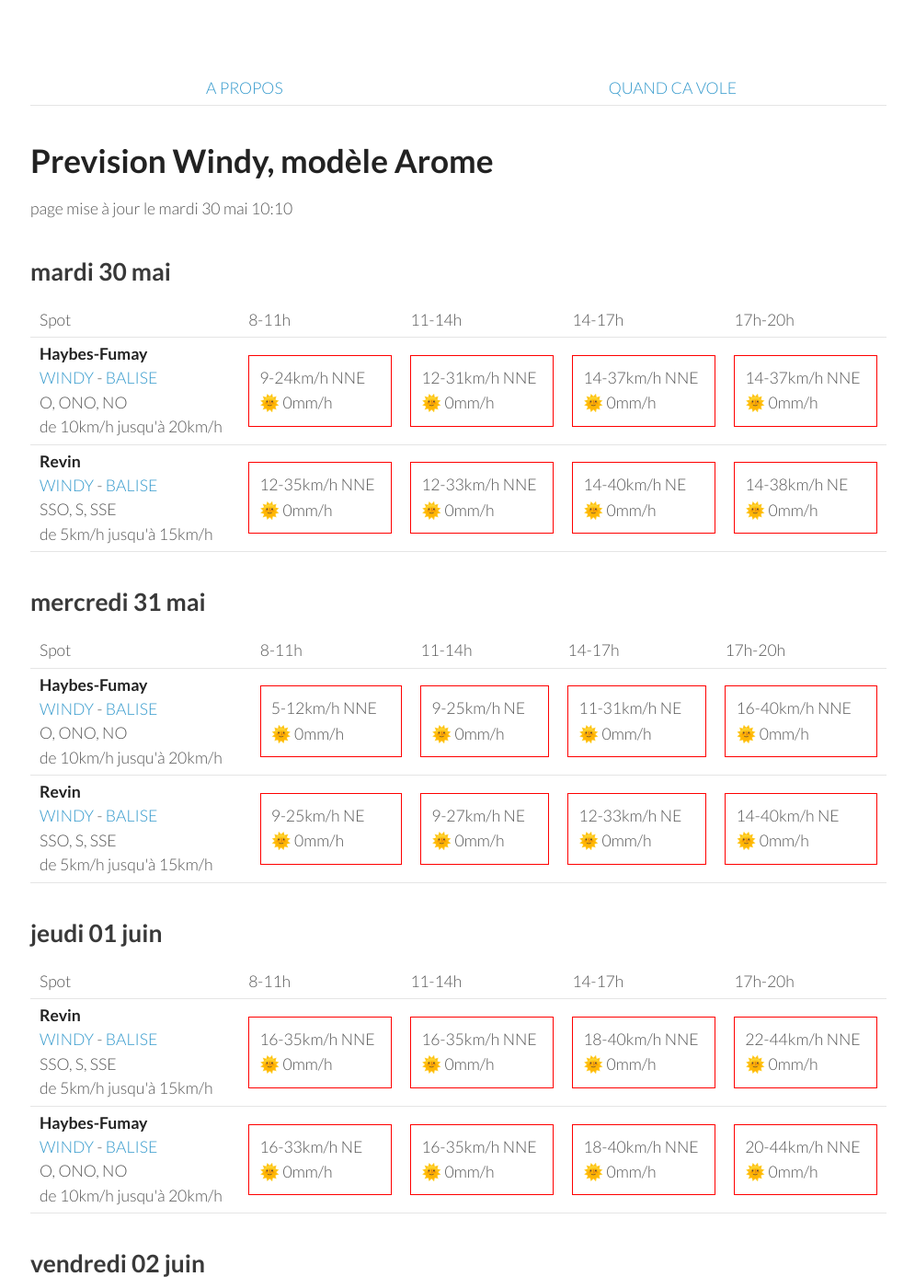
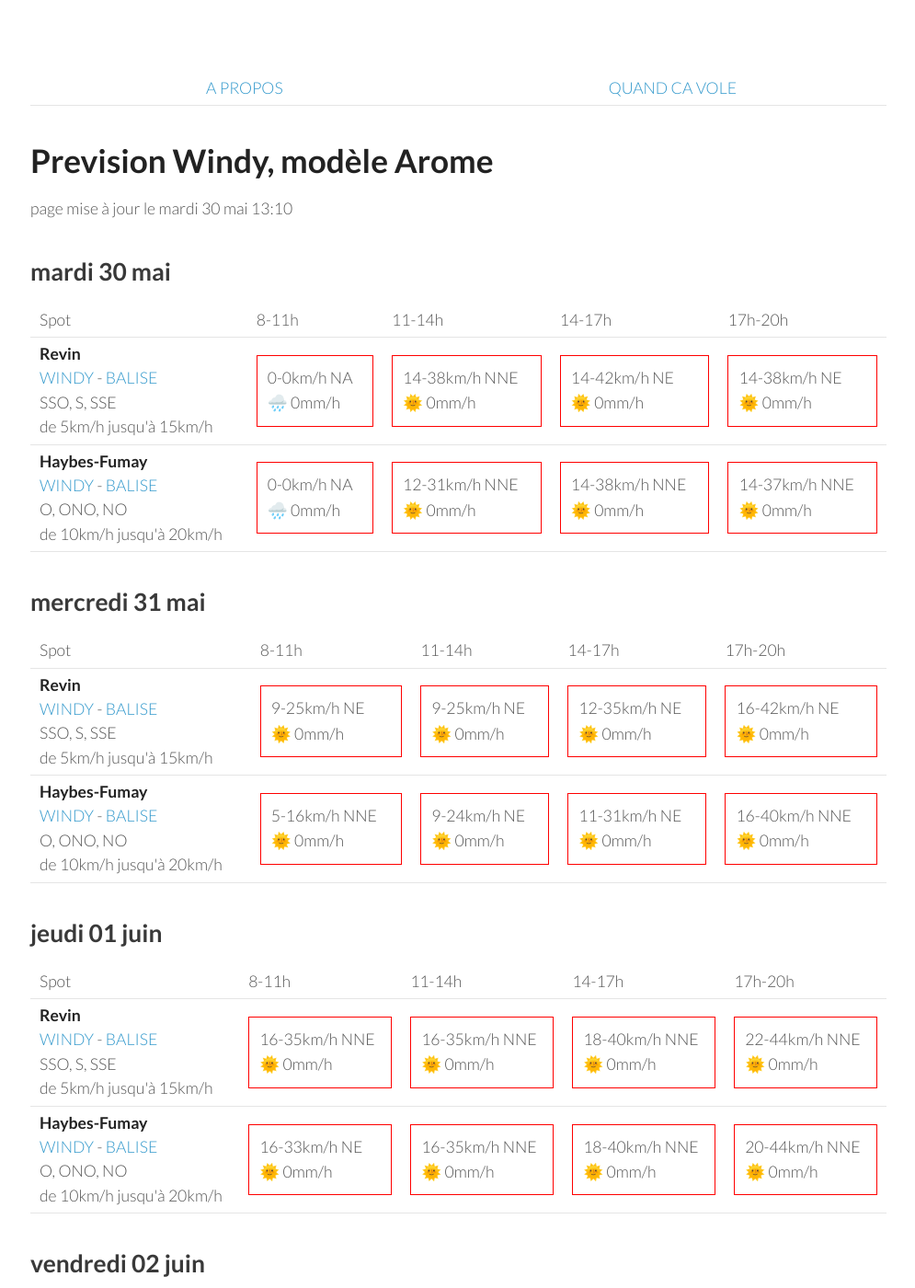
Before and after one commit to parapente-dans-le-nord/parapente-dans-le-nord.github.io, a Jekyll site: the page built from ardennes.markdown, in a window 1280 px wide and 1400 px high. Shown: the whole window at 92% size, without its empty margins (25-1020 px from the left). Built offline with Jekyll 4.4.1, drawn with Linux system fonts in a browser that asks for light colours.

Commit message:
update index.markdown

```diff
--- a/ardennes.markdown
+++ b/ardennes.markdown
@@ -7,7 +7,7 @@ title:  "Tous les spots"
 {: .links}
 
 # Prevision Windy, modèle Arome
-page mise à jour le mardi 30 mai 10:10
+page mise à jour le mardi 30 mai 13:10
 
 ## mardi 30 mai
 
@@ -22,23 +22,21 @@ page mise à jour le mardi 30 mai 10:10
       <td>17h-20h</td>
     </tr>
 <tr>
-        <td><strong>Haybes-Fumay</strong><br><a href="https://windy.com/49.998/4.715?49.913,4.738,10">WINDY</a> - <span class=""><a href="http://www.balisemeteo.com/balise.php?idBalise=104">BALISE</a> </span><br> <span class="vent-favorable">O, ONO, NO</span><br><span class="force-vent">de 10km/h jusqu'à 20km/h</span> </td>
+        <td><strong>Revin</strong><br><a href="https://windy.com/49.948/4.625?49.543,4.625,8">WINDY</a> - <span class=""><a href="http://www.balisemeteo.com/balise.php?idBalise=5019">BALISE</a> </span><br> <span class="vent-favorable">SSO, S, SSE</span><br><span class="force-vent">de 5km/h jusqu'à 15km/h</span> </td>
 
-            <td><div class="not-flyable"><p>9-24km/h NNE</p><p>🌞 0mm/h</p></div></td>
-            <td><div class="not-flyable"><p>12-31km/h NNE</p><p>🌞 0mm/h</p></div></td>
-            <td><div class="not-flyable"><p>14-37km/h NNE</p><p>🌞 0mm/h</p></div></td>
-            <td><div class="not-flyable"><p>14-37km/h NNE</p><p>🌞 0mm/h</p></div></td>
-
+            <td><div class="not-flyable"><p>0-0km/h NA</p><p>🌧️ 0mm/h</p></div></td>
+            <td><div class="not-flyable"><p>14-38km/h NNE</p><p>🌞 0mm/h</p></div></td>
+            <td><div class="not-flyable"><p>14-42km/h NE</p><p>🌞 0mm/h</p></div></td>
+            <td><div class="not-flyable"><p>14-38km/h NE</p><p>🌞 0mm/h</p></div></td>
 
     </tr>
 <tr>
-        <td><strong>Revin</strong><br><a href="https://windy.com/49.948/4.625?49.543,4.625,8">WINDY</a> - <span class=""><a href="http://www.balisemeteo.com/balise.php?idBalise=5019">BALISE</a> </span><br> <span class="vent-favorable">SSO, S, SSE</span><br><span class="force-vent">de 5km/h jusqu'à 15km/h</span> </td>
+        <td><strong>Haybes-Fumay</strong><br><a href="https://windy.com/49.998/4.715?49.913,4.738,10">WINDY</a> - <span class=""><a href="http://www.balisemeteo.com/balise.php?idBalise=104">BALISE</a> </span><br> <span class="vent-favorable">O, ONO, NO</span><br><span class="force-vent">de 10km/h jusqu'à 20km/h</span> </td>
 
-            <td><div class="not-flyable"><p>12-35km/h NNE</p><p>🌞 0mm/h</p></div></td>
-            <td><div class="not-flyable"><p>12-33km/h NNE</p><p>🌞 0mm/h</p></div></td>
-            <td><div class="not-flyable"><p>14-40km/h NE</p><p>🌞 0mm/h</p></div></td>
-            <td><div class="not-flyable"><p>14-38km/h NE</p><p>🌞 0mm/h</p></div></td>
-
+            <td><div class="not-flyable"><p>0-0km/h NA</p><p>🌧️ 0mm/h</p></div></td>
+            <td><div class="not-flyable"><p>12-31km/h NNE</p><p>🌞 0mm/h</p></div></td>
+            <td><div class="not-flyable"><p>14-38km/h NNE</p><p>🌞 0mm/h</p></div></td>
+            <td><div class="not-flyable"><p>14-37km/h NNE</p><p>🌞 0mm/h</p></div></td>
 
     </tr>
 
@@ -58,22 +56,22 @@ page mise à jour le mardi 30 mai 10:10
       <td>17h-20h</td>
     </tr>
 <tr>
-        <td><strong>Haybes-Fumay</strong><br><a href="https://windy.com/49.998/4.715?49.913,4.738,10">WINDY</a> - <span class=""><a href="http://www.balisemeteo.com/balise.php?idBalise=104">BALISE</a> </span><br> <span class="vent-favorable">O, ONO, NO</span><br><span class="force-vent">de 10km/h jusqu'à 20km/h</span> </td>
+        <td><strong>Revin</strong><br><a href="https://windy.com/49.948/4.625?49.543,4.625,8">WINDY</a> - <span class=""><a href="http://www.balisemeteo.com/balise.php?idBalise=5019">BALISE</a> </span><br> <span class="vent-favorable">SSO, S, SSE</span><br><span class="force-vent">de 5km/h jusqu'à 15km/h</span> </td>
 
-            <td><div class="not-flyable"><p>5-12km/h NNE</p><p>🌞 0mm/h</p></div></td>
             <td><div class="not-flyable"><p>9-25km/h NE</p><p>🌞 0mm/h</p></div></td>
-            <td><div class="not-flyable"><p>11-31km/h NE</p><p>🌞 0mm/h</p></div></td>
-            <td><div class="not-flyable"><p>16-40km/h NNE</p><p>🌞 0mm/h</p></div></td>
+            <td><div class="not-flyable"><p>9-25km/h NE</p><p>🌞 0mm/h</p></div></td>
+            <td><div class="not-flyable"><p>12-35km/h NE</p><p>🌞 0mm/h</p></div></td>
+            <td><div class="not-flyable"><p>16-42km/h NE</p><p>🌞 0mm/h</p></div></td>
 
 
     </tr>
 <tr>
-        <td><strong>Revin</strong><br><a href="https://windy.com/49.948/4.625?49.543,4.625,8">WINDY</a> - <span class=""><a href="http://www.balisemeteo.com/balise.php?idBalise=5019">BALISE</a> </span><br> <span class="vent-favorable">SSO, S, SSE</span><br><span class="force-vent">de 5km/h jusqu'à 15km/h</span> </td>
+        <td><strong>Haybes-Fumay</strong><br><a href="https://windy.com/49.998/4.715?49.913,4.738,10">WINDY</a> - <span class=""><a href="http://www.balisemeteo.com/balise.php?idBalise=104">BALISE</a> </span><br> <span class="vent-favorable">O, ONO, NO</span><br><span class="force-vent">de 10km/h jusqu'à 20km/h</span> </td>
 
-            <td><div class="not-flyable"><p>9-25km/h NE</p><p>🌞 0mm/h</p></div></td>
-            <td><div class="not-flyable"><p>9-27km/h NE</p><p>🌞 0mm/h</p></div></td>
-            <td><div class="not-flyable"><p>12-33km/h NE</p><p>🌞 0mm/h</p></div></td>
-            <td><div class="not-flyable"><p>14-40km/h NE</p><p>🌞 0mm/h</p></div></td>
+            <td><div class="not-flyable"><p>5-16km/h NNE</p><p>🌞 0mm/h</p></div></td>
+            <td><div class="not-flyable"><p>9-24km/h NE</p><p>🌞 0mm/h</p></div></td>
+            <td><div class="not-flyable"><p>11-31km/h NE</p><p>🌞 0mm/h</p></div></td>
+            <td><div class="not-flyable"><p>16-40km/h NNE</p><p>🌞 0mm/h</p></div></td>
 
 
     </tr>
```
